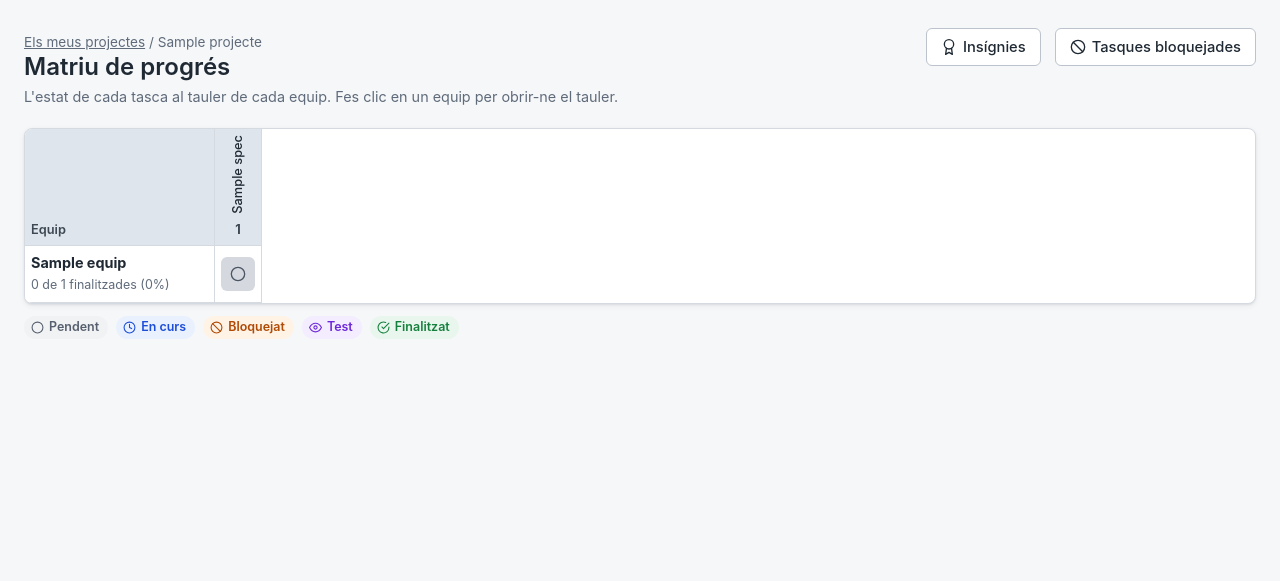
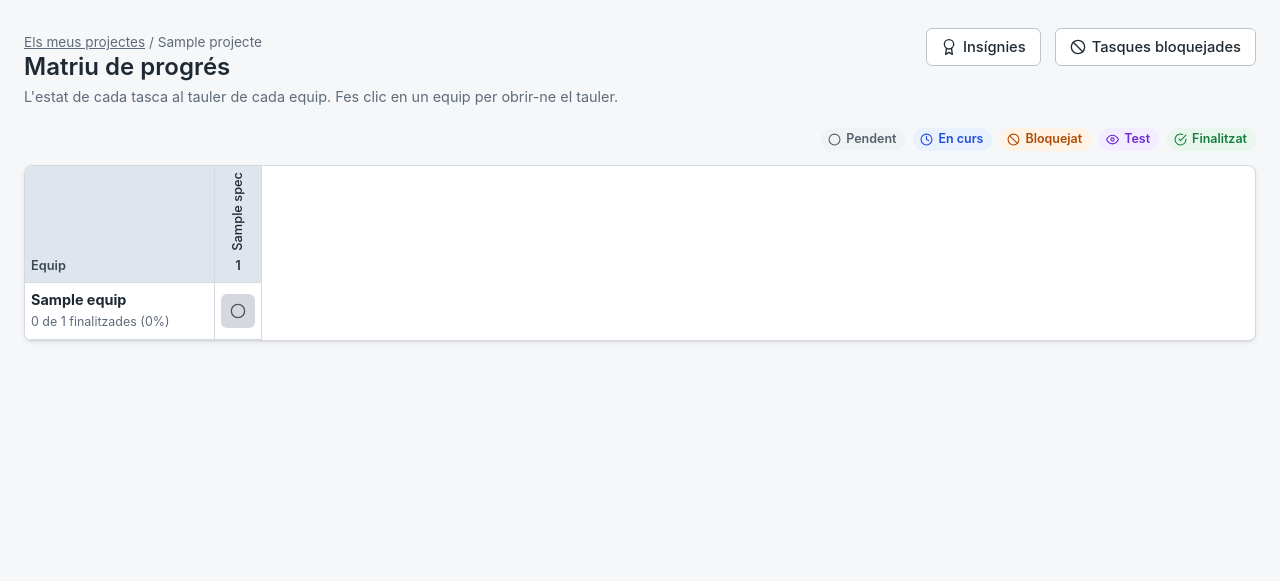
Before and after one commit to emieza/scrum-master, a Django app: page /scrum/projecte/1/matriu in a window 1280 px wide. Shown: the part 56-637 px from the top of the page. Run offline with Django 5.2, Linux system fonts and the light colour scheme; a user stored in the database is signed in; tables that the repository leaves empty hold one stand-in row (values such as "Sample post"); parts of the project's set-up code (start-up, migrations or seed data) failed here and were passed over; some libraries are stand-ins or nearby versions.

Commit message:
matriu: llegenda a dalt i números de tasca sempre visibles
- La llegenda dels estats passa de sota la taula a una fila de sobre,
  alineada a la dreta.
- La matriu ja no té desplaçament vertical propi: fa l'alçada de les
  seves files i només es desplaça la pàgina. Quan la capçalera surt de
  la pantalla, la franja amb els números de tasca queda fixada sota la
  barra superior, fins a l'última fila.

El desplaçament horitzontal i la columna fixa dels equips no canvien.

```diff
--- a/scrum/templates/scrum/matriu.html
+++ b/scrum/templates/scrum/matriu.html
@@ -19,8 +19,16 @@
 </div>
 
 {% if files and specs %}
+  {# What the colours of the cells mean, at the right end of the row above the table. #}
+  <div class="toolbar">
+    <div class="legend">
+      {% for estat, nom in llegenda %}
+        <span class="status {{ estat }}">{% estat_icon estat %}{{ nom }}</span>
+      {% endfor %}
+    </div>
+  </div>
   <div class="matrix-wrap">
-    <table class="matrix">
+    <table class="matrix" id="matriu">
       <thead>
         <tr>
           <th class="group-head" scope="col">Equip</th>
@@ -51,14 +59,55 @@
       </tbody>
     </table>
   </div>
-  <div class="legend">
-    {% for estat, nom in llegenda %}
-      <span class="status {{ estat }}">{% estat_icon estat %}{{ nom }}</span>
-    {% endfor %}
-  </div>
 {% elif not files %}
   <div class="empty">Aquest projecte encara no té equips.</div>
 {% else %}
   <div class="empty">Aquest projecte encara no té specs.</div>
 {% endif %}
 {% endblock %}
+
+{% block extra_js %}
+<script>
+  // Only the page scrolls up and down. Once the header of the matrix has
+  // scrolled out, its bottom strip (the task numbers) is kept in view just
+  // under the top bar, down to the last row. A box that scrolls sideways
+  // cannot use "sticky" against the page, so the header is pushed down by
+  // the distance it would otherwise be hidden (--stick).
+  (function () {
+    var taula = document.getElementById("matriu");
+    if (!taula || !taula.tHead || !taula.tBodies.length) {
+      return;
+    }
+    var cap = taula.tHead;
+    var barra = document.querySelector(".topbar");
+
+    function enganxa() {
+      var numero = cap.querySelector(".col-num");
+      if (!numero) {
+        return;
+      }
+      var franja = cap.getBoundingClientRect().height - (numero.offsetTop - 6);
+      var sota = barra ? barra.getBoundingClientRect().bottom : 0;
+      var amagat = sota - (taula.getBoundingClientRect().top + cap.offsetHeight - franja);
+      var darrera = taula.tBodies[0].lastElementChild;
+      var maxim = taula.offsetHeight - cap.offsetHeight - (darrera ? darrera.offsetHeight : 0);
+      var distancia = Math.max(0, Math.min(amagat, maxim));
+      taula.style.setProperty("--stick", Math.round(distancia) + "px");
+      taula.classList.toggle("stuck", distancia > 0);
+    }
+
+    var frame = null;
+    function programa() {
+      if (frame === null) {
+        frame = requestAnimationFrame(function () {
+          frame = null;
+          enganxa();
+        });
+      }
+    }
+    window.addEventListener("scroll", programa, { passive: true });
+    window.addEventListener("resize", programa);
+    enganxa();
+  })();
+</script>
+{% endblock %}
--- a/static/css/style.css
+++ b/static/css/style.css
@@ -726,10 +726,21 @@ dialog.modal.fit[open] { height: min(760px, 90vh); }
 
 /* ---- Kanban: progress matrix -------------------------------------------- */
 
-.matrix-wrap { overflow: auto; background: var(--surface); border: 1px solid var(--border); border-radius: var(--radius); box-shadow: var(--shadow-sm); max-height: 70vh; }
+/* The matrix is as tall as its rows: only the page scrolls up and down, and
+   the box scrolls sideways when the tasks do not fit. */
+.matrix-wrap { overflow-x: auto; overflow-y: hidden; background: var(--surface); border: 1px solid var(--border); border-radius: var(--radius); box-shadow: var(--shadow-sm); }
 .matrix { border-collapse: separate; border-spacing: 0; width: auto; }
 .matrix th, .matrix td { border-bottom: 1px solid var(--border); border-right: 1px solid var(--border); padding: 6px; }
-.matrix thead th { position: sticky; top: 0; z-index: 2; vertical-align: bottom; min-width: 46px; max-width: 46px; text-align: center; background: var(--strip); }
+/* When the page scrolls past the header, its bottom strip (the task numbers)
+   stays under the top bar: the script of the matrix sets --stick to how far
+   the header has to be pushed down (see matriu.html). */
+.matrix thead th { position: relative; z-index: 2; transform: translateY(var(--stick, 0px)); vertical-align: bottom; min-width: 46px; max-width: 46px; text-align: center; background: var(--strip); }
+/* While stuck, a shadow under the strip only: a fading band below each cell,
+   with nothing at the sides or above (a blurred box shadow spreads all round). */
+.matrix.stuck thead th::after {
+  content: ''; position: absolute; left: 0; right: -1px; top: calc(100% + 1px); height: 6px;
+  background: linear-gradient(rgba(16, 24, 40, 0.16), rgba(16, 24, 40, 0)); pointer-events: none;
+}
 .matrix thead th .col-title {
   display: inline-block; vertical-align: bottom;
   writing-mode: vertical-rl; transform: rotate(180deg); max-height: 240px; overflow: hidden;
@@ -756,6 +767,8 @@ dialog.modal.fit[open] { height: min(760px, 90vh); }
 .cell.test { background: var(--test); }
 .cell.finalitzat { background: var(--finalitzat); }
 .legend { display: flex; flex-wrap: wrap; gap: 8px; margin: 12px 0 0; }
+/* The legend of the matrix sits at the right end of the row above the table. */
+.toolbar .legend { margin: 0 0 0 auto; }
 
 /* ---- Kanban: teamwork badges -------------------------------------------- */
 
```
